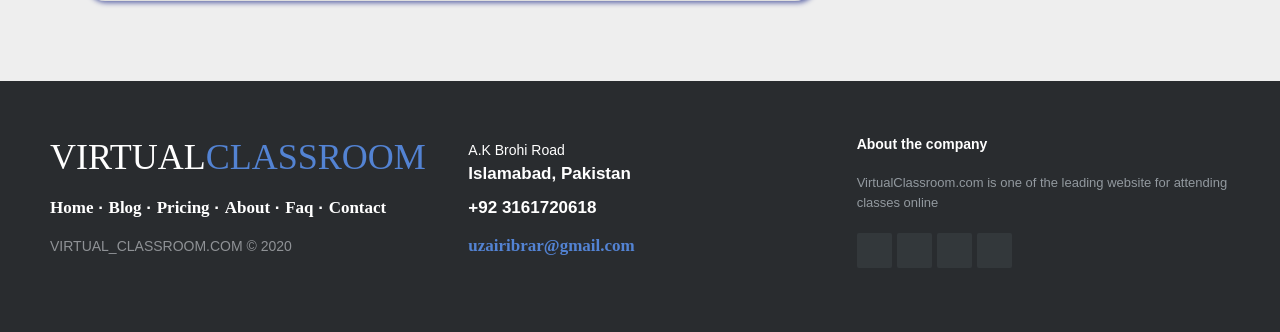
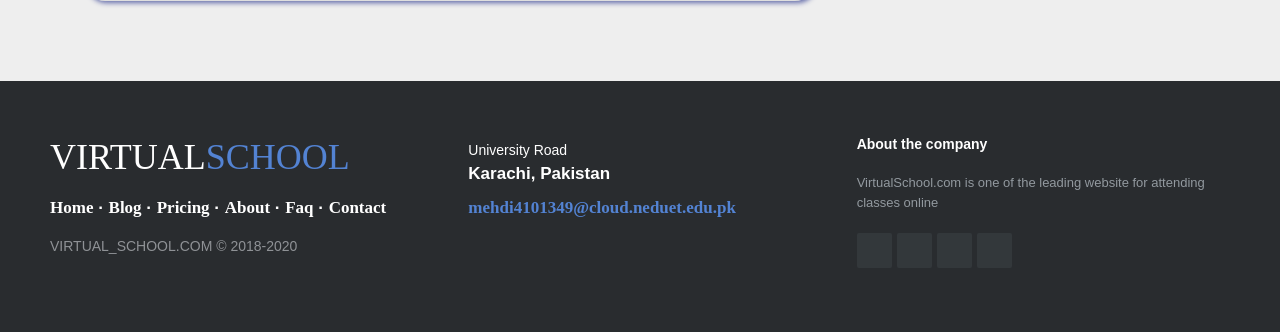
Before and after one commit to Halar1312/Virtual-School, a Django app: page / in a window 1280 px wide. Shown: the part 3064-3396 px from the top of the page. Run offline with Django 3.2, Linux system fonts and the light colour scheme; some libraries are stand-ins or nearby versions.

Commit message:
Committing to mid year branch

```diff
--- a/templates/vc/index.html
+++ b/templates/vc/index.html
@@ -305,27 +305,24 @@
   <footer class="footer">
     <div class="row">
       <div class="col-sm-6 col-md-4 footer-navigation">
-        <h3><a href="#">VIRTUAL<span>CLASSROOM</span></a></h3>
+        <h3><a href="#">VIRTUAL<span>SCHOOL</span></a></h3>
         <p class="links"><a href="#">Home</a><strong> · </strong><a href="#">Blog</a><strong> · </strong><a href="#">Pricing</a><strong> · </strong><a href="#">About</a><strong> · </strong><a href="#">Faq</a><strong> · </strong><a
             href="#">Contact</a>
         </p>
-        <p class="company-name">VIRTUAL_CLASSROOM.COM © 2020</p>
+        <p class="company-name">VIRTUAL_SCHOOL.COM © 2018-2020</p>
       </div>
       <div class="col-sm-6 col-md-4 footer-contacts">
         <div><span class="fa fa-map-marker footer-contacts-icon"> </span>
-          <p><span class="new-line-span">A.K Brohi Road</span>Islamabad, Pakistan</p>
-        </div>
-        <div><i class="fa fa-phone footer-contacts-icon"></i>
-          <p class="footer-center-info email text-left"> +92 3161720618</p>
+          <p><span class="new-line-span">University Road</span>Karachi, Pakistan</p>
         </div>
         <div><i class="fa fa-envelope footer-contacts-icon"></i>
-          <p> <a href="#" target="_blank">uzairibrar@gmail.com</a></p>
+          <p> <a href="#" target="_blank">mehdi4101349@cloud.neduet.edu.pk</a></p>
         </div>
       </div>
       <div class="clearfix"></div>
       <div class="col-md-4 footer-about">
         <h4>About the company</h4>
-        <p>VirtualClassroom.com is one of the leading website for attending classes online</p>
+        <p>VirtualSchool.com is one of the leading website for attending classes online</p>
         <div class="social-links social-icons"><a href="#"><i class="fa fa-facebook"></i></a><a href="#"><i class="fa fa-twitter"></i></a><a href="#"><i class="fa fa-linkedin"></i></a><a href="#"><i class="fa fa-github"></i></a></div>
       </div>
     </div>
```
